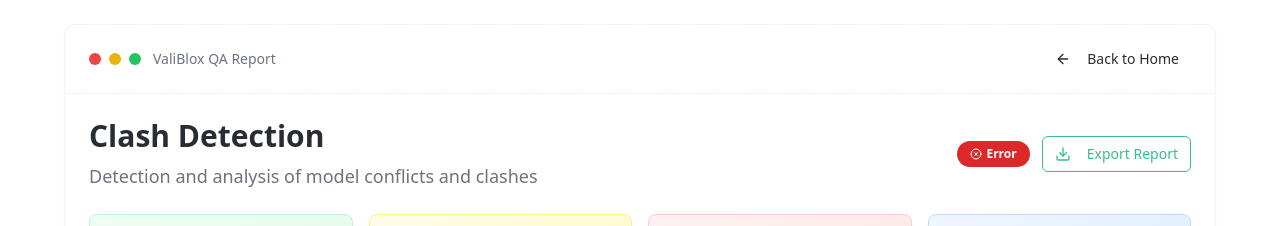
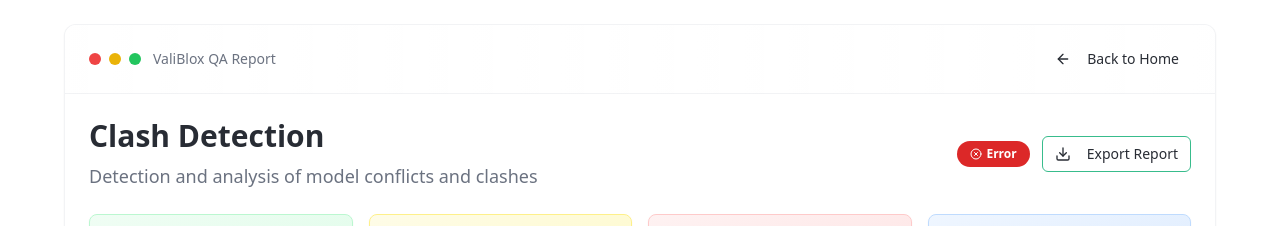
Before and after one commit to Raubizar/valiblox-qa, a React (Vite) app: page /report/clash-detection in a window 1280 px wide. Shown: the top 226 px of the page. Built offline with nearby package versions, Linux system fonts and the light colour scheme.

Commit message:
Fix button text visibility
The button text is still not visible on white backgrounds.

```diff
--- a/src/components/HeroSection.tsx
+++ b/src/components/HeroSection.tsx
@@ -52,7 +52,7 @@ const HeroSection = () => {
                 <Download className="mr-2 h-5 w-5" />
                 Download Sample Report
               </Button>
-              <Button variant="outline" size="lg" className="bg-gradient-glass backdrop-blur-glass border-white/20 hover:bg-white/10 shadow-glass transition-all duration-300 text-foreground hover:text-foreground">
+              <Button variant="outline" size="lg" className="bg-gradient-glass backdrop-blur-glass border-white/20 hover:bg-white/10 shadow-glass transition-all duration-300">
                 <Rocket className="mr-2 h-5 w-5" />
                 Submit Your Project
               </Button>
--- a/src/components/ui/button.tsx
+++ b/src/components/ui/button.tsx
@@ -13,7 +13,7 @@ const buttonVariants = cva(
         destructive:
           "bg-destructive text-destructive-foreground hover:bg-destructive/90",
         outline:
-          "border border-primary bg-transparent text-primary hover:bg-primary hover:text-primary-foreground transition-colors",
+          "border border-primary bg-transparent text-foreground hover:bg-primary hover:text-primary-foreground transition-colors",
         secondary:
           "bg-secondary text-secondary-foreground hover:bg-secondary/80",
         ghost: "text-foreground hover:bg-secondary hover:text-secondary-foreground transition-colors",
```
